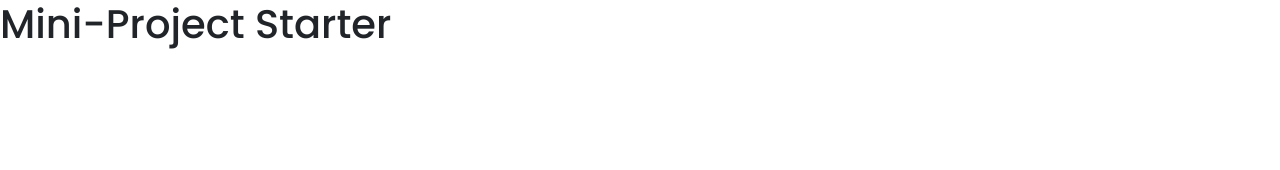
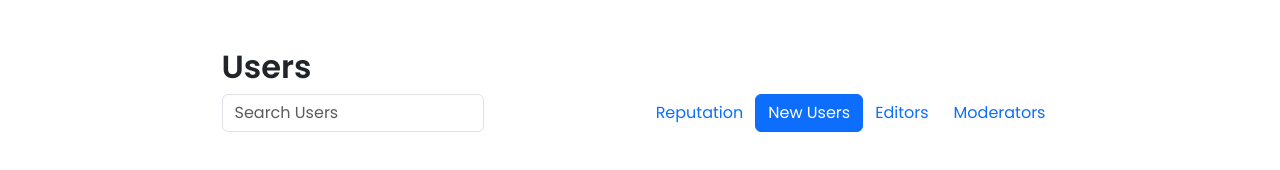
Before and after one commit to HemruChamuditha/User-list-interface, a plain HTML site: page index.html in a window 1280 px wide. Drawn offline with Linux system fonts and the light colour scheme.

Commit message:
adds header contents

```diff
--- a/index.html
+++ b/index.html
@@ -27,7 +27,35 @@
     <title>Mini-Project Starter</title>
   </head>
   <body>
-    <h1>Mini-Project Starter</h1>
+    <div class="container mt-5 d-flex justify-content-center">
+      <div class="w-75">
+        <h1 class="h2 fw-semibold">Users</h1>
+
+        <!-- header part -->
+        <div class="row mt-2">
+          <div class="col-4">
+            <input
+              type="text"
+              class="form-control"
+              placeholder="Search Users"
+              aria-label="Username"
+              aria-describedby="basic-addon1"
+            />
+          </div>
+          <div class="col-8 text-end">
+            <div class="btn-group" role="group" aria-label="Basic example">
+              <button type="button" class="btn btn-link text-decoration-none">Reputation</button>
+              <button type="button" class="btn btn-primary rounded-2">New Users</button>
+              <button type="button" class="btn btn-link text-decoration-none">Editors</button>
+              <button type="button" class="btn btn-link text-decoration-none">Moderators</button>
+            </div>
+
+          </div>
+        </div>
+
+        <!-- header part -->
+      </div>
+    </div>
 
     <!--Bootstrap Js-->
     <script src="js/bootstrap.bundle.min.js"></script>
```
Also changed, not shown: Capture.JPG (added).
